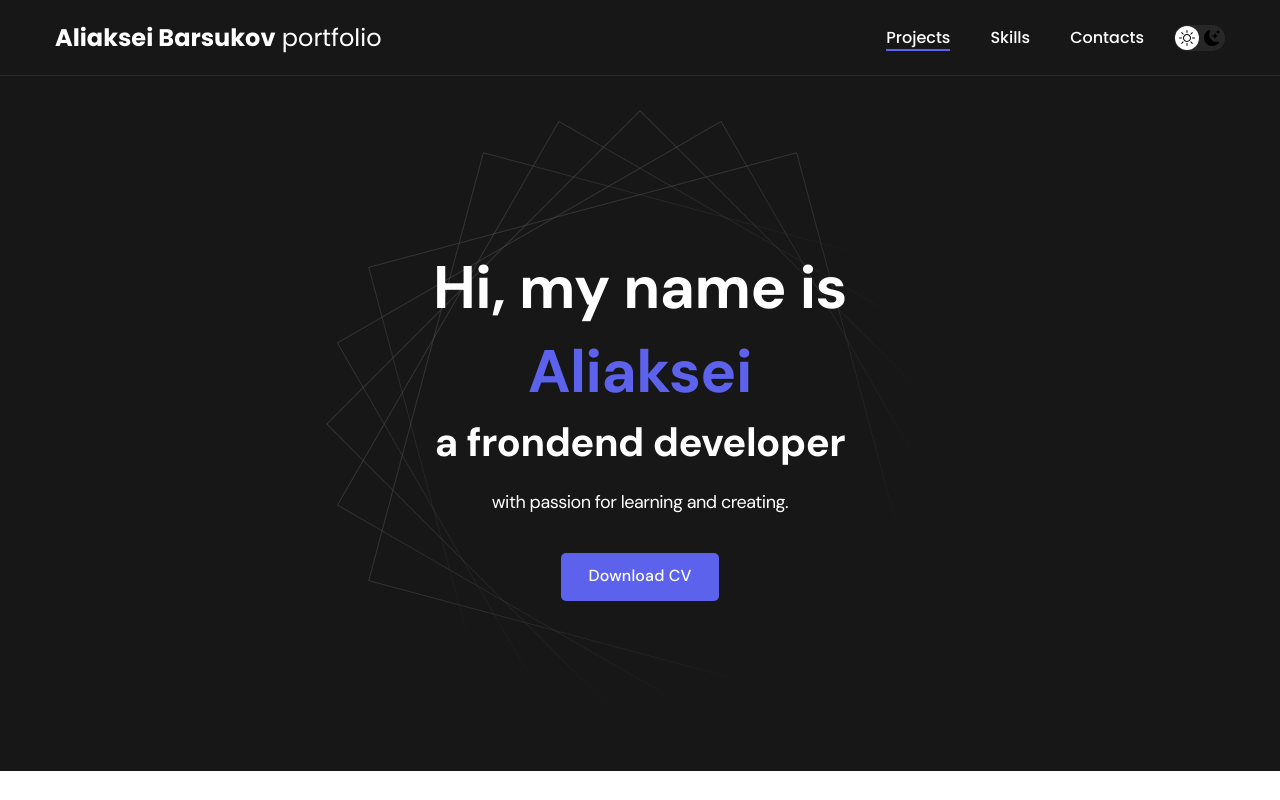
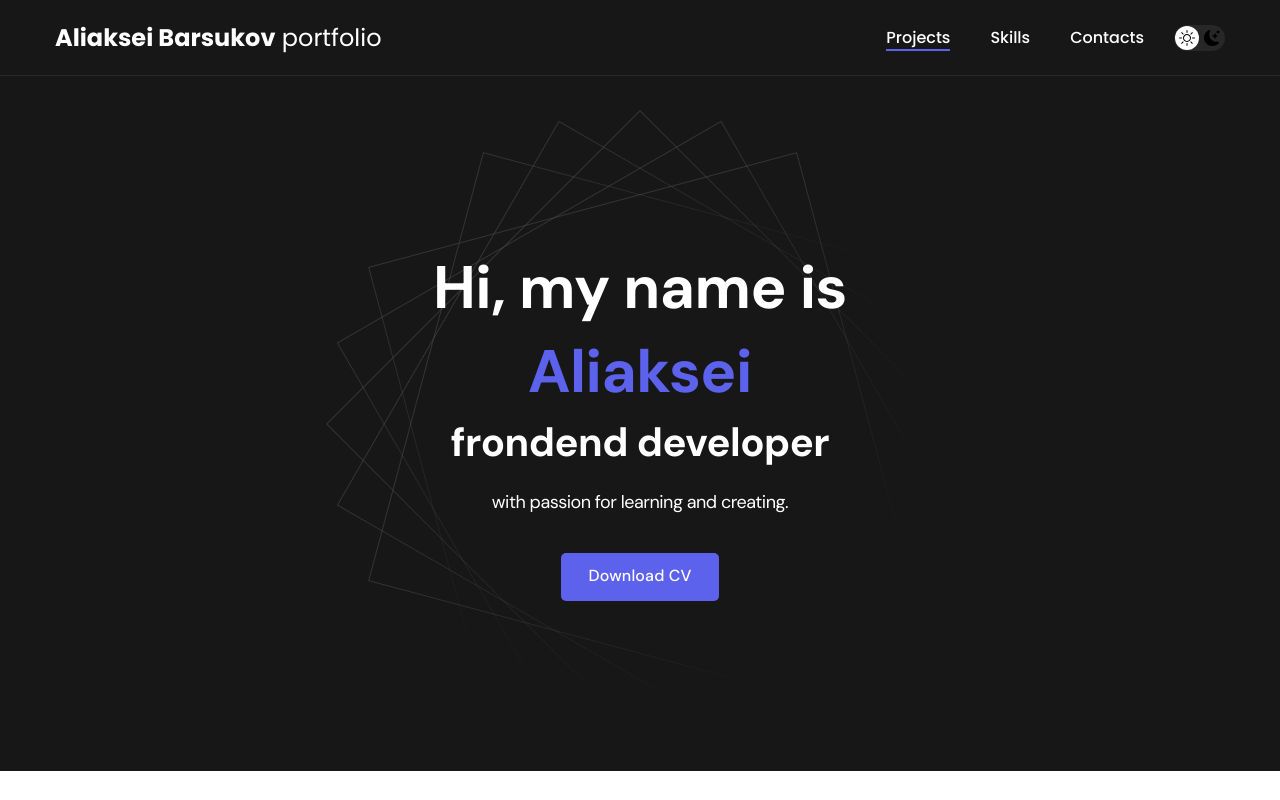
Before and after one commit to AliakseiBarsukov/portfolio, a plain HTML site: page index.html in a window 1280 px wide. Shown: the top 800 px of the page. Drawn offline with Linux system fonts and the light colour scheme.

Commit message:
fix: fixing bags

```diff
--- a/index.html
+++ b/index.html
@@ -34,7 +34,7 @@
         <div class="header__wrapper">
             <h1 class="header__title">
                 <strong>Hi, my name is <em>Aliaksei</em></strong><br>
-                a frondend developer
+                frondend developer
             </h1>
             <div class="header__text">
                 <p>with passion for learning and creating.</p>
```
